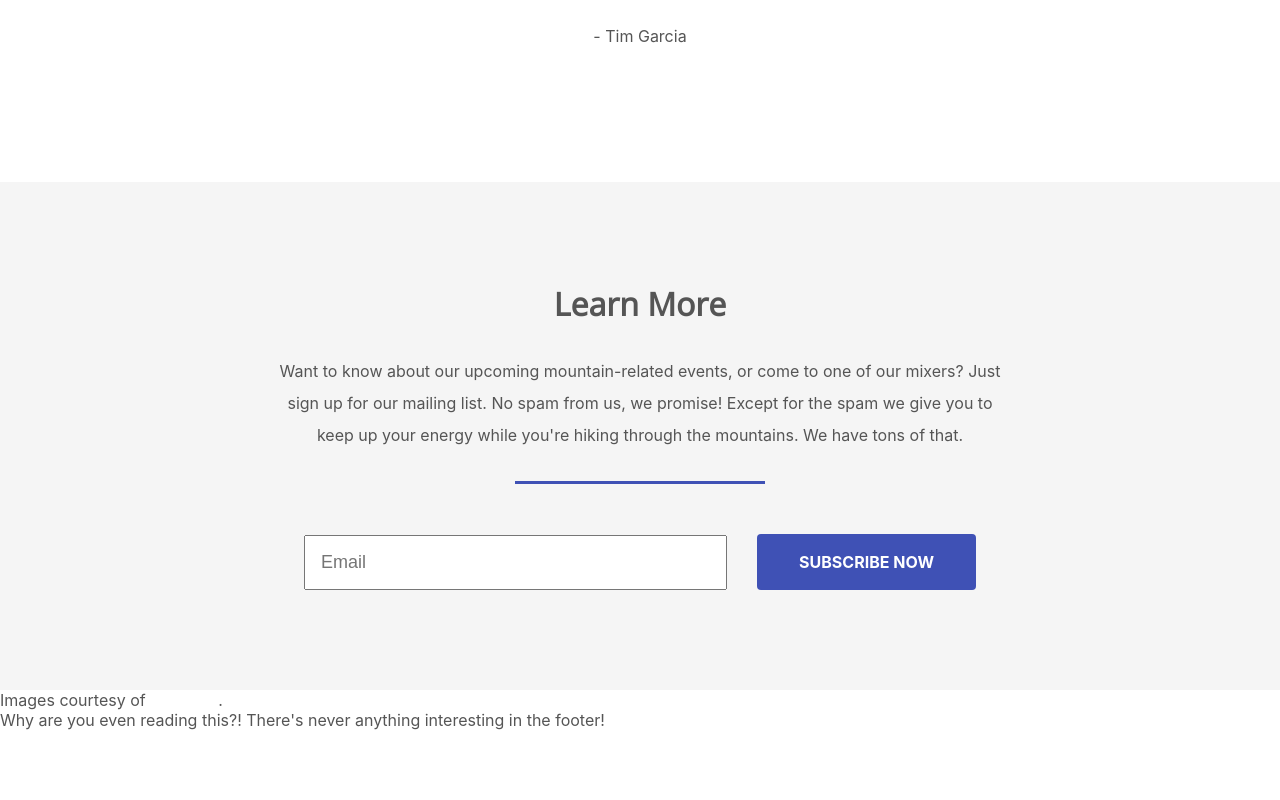
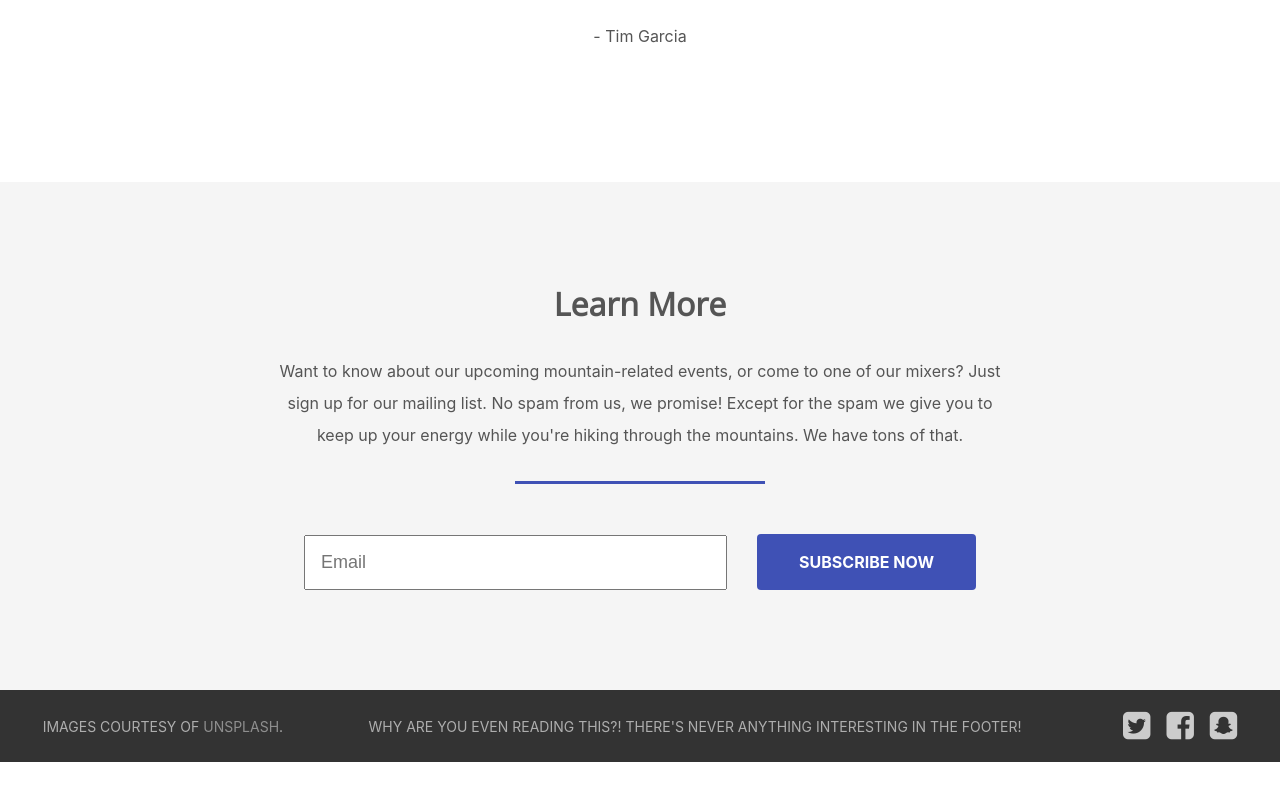
Before and after one commit to beiatrix/lovable-imaginary-codec, a React (Create React App) app: page / in a window 1280 px wide. Shown: the part 3881-4681 px from the top of the page. After the commit the page ends 4643 px from the top, so only its background shows below. Built offline with nearby package versions, Linux system fonts and the light colour scheme.

Commit message:
styling - Footer component

```diff
--- a/src/components/Footer.js
+++ b/src/components/Footer.js
@@ -1,4 +1,5 @@
 import React from 'react'
+import '../styles/Footer.css'
 
 export const Footer = props => {
   return (
--- /dev/null
+++ b/src/styles/Footer.css
@@ -0,0 +1,23 @@
+footer {
+	display: flex;
+	align-items: center;
+	justify-content: space-around;
+	background-color: #333333;
+	color: #ffffff;
+	padding: 20px 0;
+}
+
+footer ul {
+	display: flex;
+}
+
+footer ul li {
+	margin-left: 16px;
+}
+
+footer p {
+	text-transform: uppercase;
+	font-size: 14px;
+	opacity: 0.6;
+	align-self: center;
+}
```
